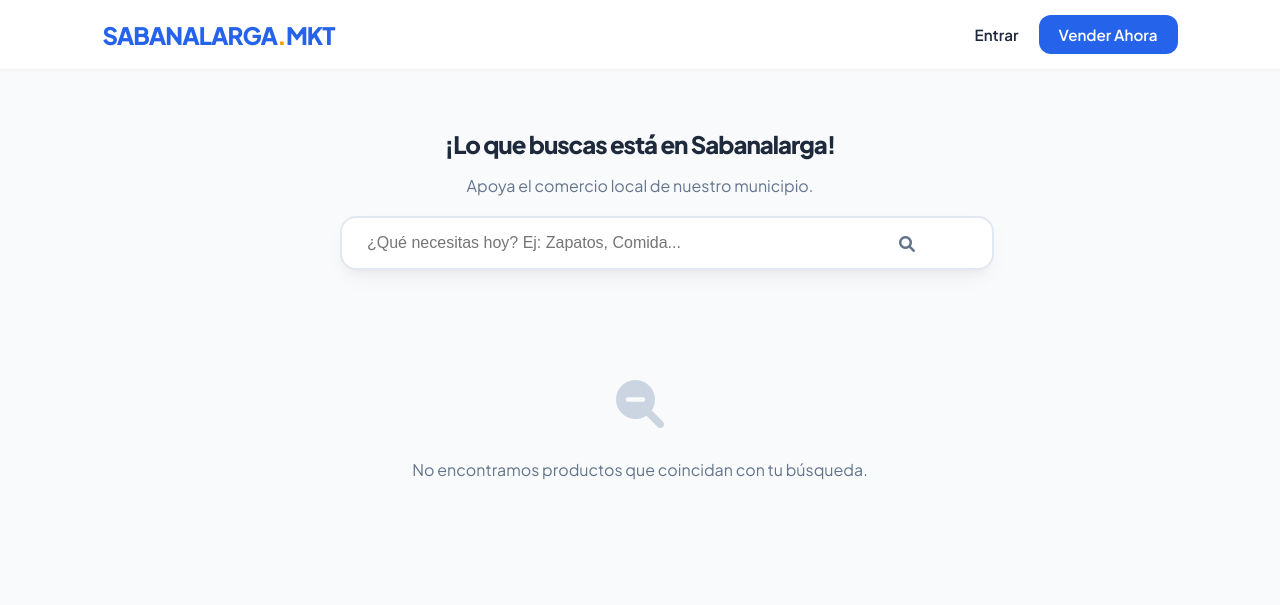
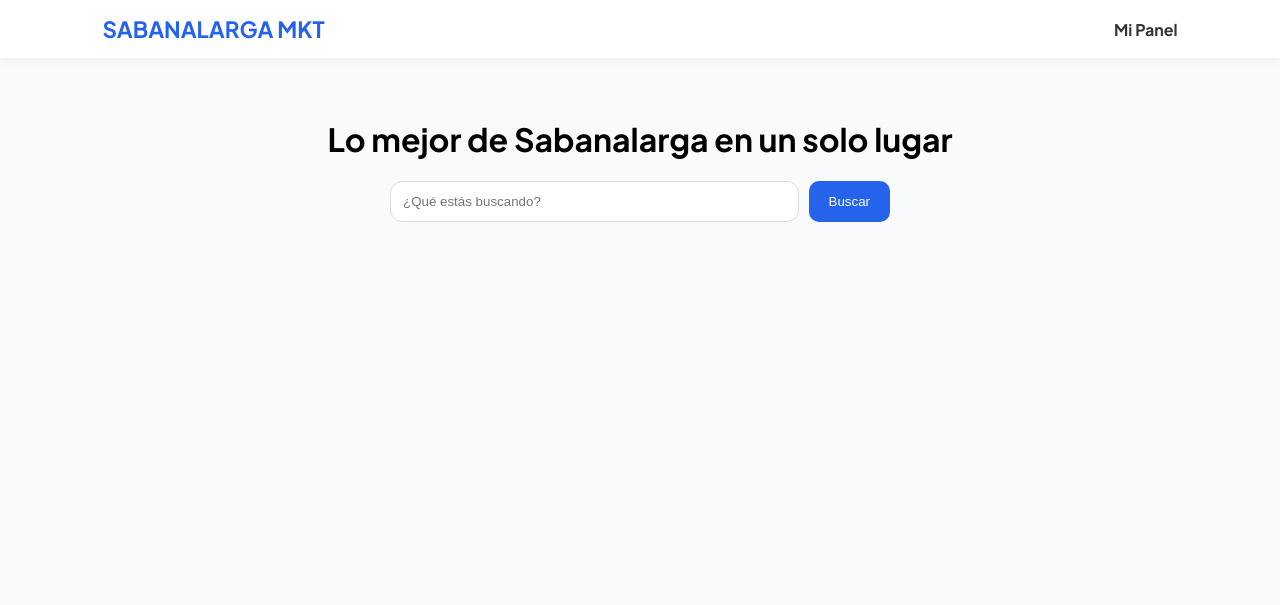
Before and after one commit to gleiderr99-boop/nuevo-proyecto, a Flask app: page / in a window 1280 px wide. Shown: the top 605 px of the page. Run offline with Flask 3, Linux system fonts and the light colour scheme; data that the repository does not hold is empty.

Commit message:
Update index.html

```diff
--- a/templates/index.html
+++ b/templates/index.html
@@ -3,288 +3,49 @@
 <head>
     <meta charset="UTF-8">
     <meta name="viewport" content="width=device-width, initial-scale=1.0">
-    <title>Sabanalarga Market | La mejor vitrina</title>
-    <link href="https://fonts.googleapis.com/css2?family=Plus+Jakarta+Sans:wght@400;600;800&display=swap" rel="stylesheet">
+    <title>Sabanalarga Market</title>
+    <link href="https://fonts.googleapis.com/css2?family=Plus+Jakarta+Sans:wght@400;700&display=swap" rel="stylesheet">
     <link rel="stylesheet" href="https://cdnjs.cloudflare.com/ajax/libs/font-awesome/6.0.0/css/all.min.css">
-
     <style>
-        :root {
-            --primary: #2563eb;
-            --primary-hover: #1d4ed8;
-            --accent: #f59e0b;
-            --bg: #f8fafc;
-            --text-main: #1e293b;
-            --text-muted: #64748b;
-            --white: #ffffff;
-            --shadow: 0 10px 25px -5px rgba(0, 0, 0, 0.05), 0 8px 10px -6px rgba(0, 0, 0, 0.05);
-        }
-
-        body {
-            font-family: 'Plus Jakarta Sans', sans-serif;
-            background-color: var(--bg);
-            margin: 0;
-            color: var(--text-main);
-        }
-
-        /* Navbar Elegante */
-        nav {
-            background: rgba(255, 255, 255, 0.9);
-            backdrop-filter: blur(10px);
-            padding: 15px 8%;
-            display: flex;
-            justify-content: space-between;
-            align-items: center;
-            position: sticky;
-            top: 0;
-            z-index: 1000;
-            box-shadow: 0 1px 3px rgba(0,0,0,0.05);
-        }
-
-        .logo {
-            font-size: 1.5rem;
-            font-weight: 800;
-            color: var(--primary);
-            text-decoration: none;
-            letter-spacing: -1px;
-        }
-
-        .nav-menu {
-            display: flex;
-            gap: 20px;
-            align-items: center;
-        }
-
-        .nav-link {
-            text-decoration: none;
-            color: var(--text-main);
-            font-weight: 600;
-            font-size: 0.95rem;
-            transition: 0.3s;
-        }
-
-        .btn-panel {
-            background: var(--primary);
-            color: white !important;
-            padding: 10px 20px;
-            border-radius: 12px;
-            display: flex;
-            align-items: center;
-            gap: 8px;
-        }
-
-        .btn-panel:hover {
-            background: var(--primary-hover);
-            transform: translateY(-2px);
-        }
-
-        /* Buscador Hero */
-        .hero {
-            padding: 40px 8% 20px;
-            text-align: center;
-        }
-
-        .search-container {
-            max-width: 600px;
-            margin: 20px auto;
-            position: relative;
-        }
-
-        .search-container input {
-            width: 100%;
-            padding: 16px 25px;
-            border-radius: 16px;
-            border: 2px solid #e2e8f0;
-            font-size: 1rem;
-            outline: none;
-            transition: 0.3s;
-            box-shadow: var(--shadow);
-        }
-
-        .search-container input:focus {
-            border-color: var(--primary);
-        }
-
-        /* Grid de Productos Moderno */
-        .products-grid {
-            padding: 20px 8% 60px;
-            display: grid;
-            grid-template-columns: repeat(auto-fill, minmax(260px, 1fr));
-            gap: 30px;
-        }
-
-        .product-card {
-            background: var(--white);
-            border-radius: 24px;
-            overflow: hidden;
-            transition: all 0.4s cubic-bezier(0.175, 0.885, 0.32, 1.275);
-            box-shadow: var(--shadow);
-            border: 1px solid rgba(226, 232, 240, 0.5);
-            display: flex;
-            flex-direction: column;
-        }
-
-        .product-card:hover {
-            transform: translateY(-10px);
-            box-shadow: 0 20px 25px -5px rgba(0, 0, 0, 0.1);
-        }
-
-        .img-wrapper {
-            position: relative;
-            width: 100%;
-            height: 220px;
-            overflow: hidden;
-        }
-
-        .product-card img {
-            width: 100%;
-            height: 100%;
-            object-fit: cover;
-            transition: 0.5s;
-        }
-
-        .product-card:hover img {
-            transform: scale(1.1);
-        }
-
-        .category-badge {
-            position: absolute;
-            top: 15px;
-            left: 15px;
-            background: rgba(255, 255, 255, 0.9);
-            padding: 5px 12px;
-            border-radius: 10px;
-            font-size: 0.75rem;
-            font-weight: 700;
-            color: var(--primary);
-            text-transform: uppercase;
-        }
-
-        .card-content {
-            padding: 20px;
-            flex-grow: 1;
-        }
-
-        .product-title {
-            margin: 0 0 10px;
-            font-size: 1.15rem;
-            font-weight: 700;
-            color: var(--text-main);
-        }
-
-        .price-tag {
-            font-size: 1.4rem;
-            font-weight: 800;
-            color: var(--primary);
-            margin-bottom: 15px;
-        }
-
-        .seller-info {
-            display: flex;
-            align-items: center;
-            gap: 8px;
-            margin-bottom: 20px;
-            padding-top: 15px;
-            border-top: 1px solid #f1f5f9;
-        }
-
-        .seller-link {
-            text-decoration: none;
-            color: var(--text-muted);
-            font-size: 0.85rem;
-            font-weight: 600;
-        }
-
-        .seller-link:hover {
-            color: var(--primary);
-        }
-
-        .btn-action {
-            display: flex;
-            align-items: center;
-            justify-content: center;
-            gap: 10px;
-            background: #f1f5f9;
-            color: var(--text-main);
-            padding: 12px;
-            border-radius: 14px;
-            text-decoration: none;
-            font-weight: 700;
-            transition: 0.3s;
-        }
-
-        .btn-action:hover {
-            background: var(--primary);
-            color: white;
-        }
-
-        @media (max-width: 768px) {
-            nav { padding: 15px 5%; }
-            .nav-link span { display: none; }
-            .hero h1 { font-size: 1.5rem; }
-        }
+        :root { --primary: #2563eb; --bg: #f8fafc; }
+        body { font-family: 'Plus Jakarta Sans', sans-serif; background: var(--bg); margin: 0; }
+        nav { background: white; padding: 15px 8%; display: flex; justify-content: space-between; align-items: center; box-shadow: 0 2px 10px rgba(0,0,0,0.05); }
+        .hero { text-align: center; padding: 40px 20px; }
+        .search-box { max-width: 500px; margin: 20px auto; display: flex; gap: 10px; }
+        .search-box input { flex: 1; padding: 12px; border-radius: 12px; border: 1px solid #ddd; }
+        .grid { display: grid; grid-template-columns: repeat(auto-fill, minmax(280px, 1fr)); gap: 25px; padding: 20px 8%; }
+        .card { background: white; border-radius: 20px; overflow: hidden; box-shadow: 0 4px 15px rgba(0,0,0,0.05); transition: 0.3s; }
+        .card:hover { transform: translateY(-5px); }
+        .card img { width: 100%; height: 200px; object-fit: cover; }
+        .content { padding: 15px; }
+        .btn-chat { background: var(--primary); color: white; text-decoration: none; display: block; text-align: center; padding: 10px; border-radius: 10px; margin-top: 10px; }
     </style>
 </head>
 <body>
-
     <nav>
-        <a href="/" class="logo">SABANALARGA<span style="color: var(--accent);">.</span>MKT</a>
-
-        <div class="nav-menu">
-            {% if session.get('user_id') %}
-                <a href="/gleider_admin" class="nav-link btn-panel">
-                    <i class="fas fa-comment-dots"></i>
-                    <span>Mis Mensajes</span>
-                </a>
-                <a href="/logout" class="nav-link" style="color: #ef4444;"><i class="fas fa-power-off"></i></a>
-            {% else %}
-                <a href="/login" class="nav-link">Entrar</a>
-                <a href="/registro" class="nav-link btn-panel">Vender Ahora</a>
-            {% endif %}
-        </div>
+        <a href="/" style="font-weight: 800; color: var(--primary); text-decoration: none; font-size: 1.4rem;">SABANALARGA MKT</a>
+        <a href="/gleider_admin" style="text-decoration: none; color: #333; font-weight: 600;">Mi Panel</a>
     </nav>
-
-    <section class="hero">
-        <h1 style="margin-bottom: 10px; letter-spacing: -1px;">¡Lo que buscas está en Sabanalarga!</h1>
-        <p style="color: var(--text-muted);">Apoya el comercio local de nuestro municipio.</p>
-
-        <form action="/" method="GET" class="search-container">
-            <input type="text" name="q" placeholder="¿Qué necesitas hoy? Ej: Zapatos, Comida..." autocomplete="off">
-            <i class="fas fa-search" style="position: absolute; right: 25px; top: 20px; color: var(--text-muted);"></i>
+    <div class="hero">
+        <h1>Lo mejor de Sabanalarga en un solo lugar</h1>
+        <form action="/" class="search-box">
+            <input type="text" name="q" placeholder="¿Qué estás buscando?">
+            <button type="submit" style="background: var(--primary); color: white; border: none; padding: 10px 20px; border-radius: 10px;">Buscar</button>
         </form>
-    </section>
-
-    <main class="products-grid">
+    </div>
+    <div class="grid">
         {% for p in productos %}
-        <div class="product-card">
-            <div class="img-wrapper">
-                <span class="category-badge">{{ p.categoria }}</span>
-                <img src="{{ url_for('static', filename='uploads/' + p.imagen) }}" alt="{{ p.nombre }}">
-            </div>
-
-            <div class="card-content">
-                <h3 class="product-title">{{ p.nombre }}</h3>
-                <div class="price-tag">${{ "{:,.0f}".format(p.precio) }}</div>
-
-                <div class="seller-info">
-                    <i class="fas fa-check-circle" style="color: #22c55e; font-size: 0.8rem;"></i>
-                    <a href="/perfil/{{ p.user_id }}" class="seller-link">
-                        Vendido por: {{ p.vendedor.nombre }}
-                    </a>
-                </div>
-
-                <a href="/chat/{{ p.user_id }}" class="btn-action">
-                    <i class="fab fa-whatsapp"></i>
-                    Contactar Vendedor
-                </a>
+        <div class="card">
+            <img src="{{ url_for('static', filename='uploads/' + p.imagen) }}">
+            <div class="content">
+                <h3 style="margin: 0;">{{ p.nombre }}</h3>
+                <p style="color: var(--primary); font-weight: 800; font-size: 1.2rem;">${{ "{:,.0f}".format(p.precio) }}</p>
+                <p style="font-size: 0.8rem; color: #666;">Por: {{ p.vendedor.nombre }}</p>
+                <a href="/chat/{{ p.user_id }}" class="btn-chat">Contactar</a>
+                <a href="/perfil/{{ p.user_id }}" style="display: block; text-align: center; margin-top: 5px; font-size: 0.8rem; color: #666;">Ver Perfil</a>
             </div>
         </div>
-        {% else %}
-        <div style="grid-column: 1/-1; text-align: center; padding: 50px;">
-            <i class="fas fa-search-minus" style="font-size: 3rem; color: #cbd5e1; margin-bottom: 15px;"></i>
-            <p style="color: var(--text-muted);">No encontramos productos que coincidan con tu búsqueda.</p>
-        </div>
         {% endfor %}
-    </main>
-
+    </div>
 </body>
 </html>
```
